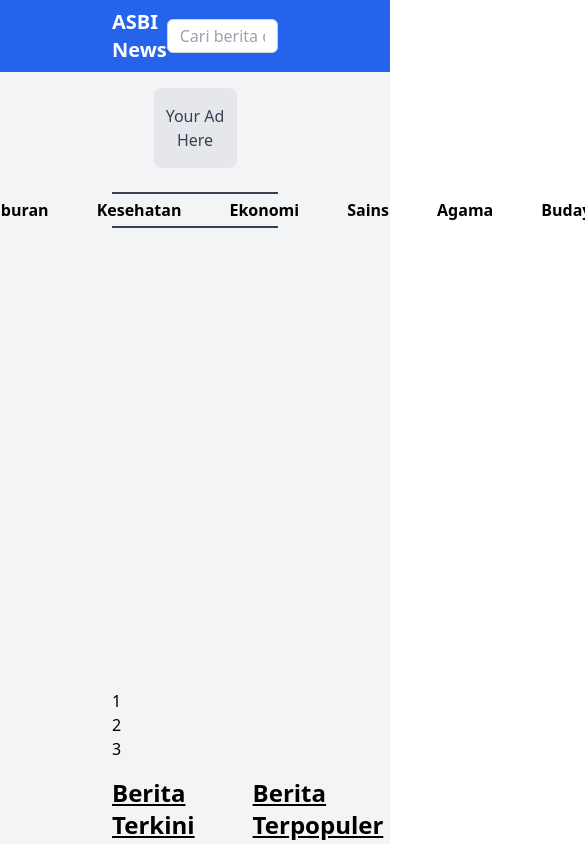
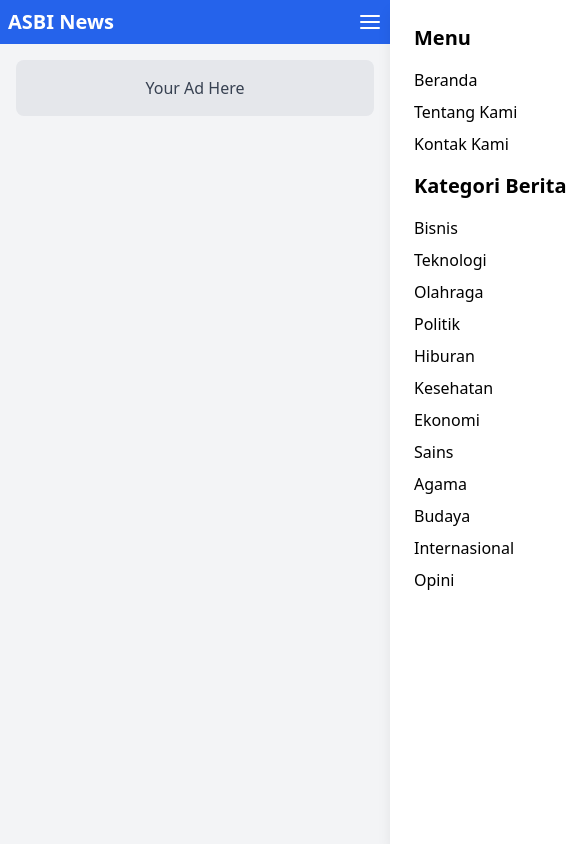
Before and after one commit to alvine998/asbi_news, a Next.js app: page / in a window 390 px wide. Shown: the top 844 px of the page, 585 px wide, since content can reach past the window. Built offline with nearby package versions, Linux system fonts and the light colour scheme.

Commit message:
responsive landing page

```diff
--- a/package.json
+++ b/package.json
@@ -14,6 +14,7 @@
     "@types/react-dom": "19.0.2",
     "autoprefixer": "10.4.20",
     "axios": "^1.7.9",
+    "lucide-react": "^0.469.0",
     "next": "15.1.3",
     "postcss": "8.4.49",
     "react": "19.0.0",
--- a/src/components/Slider.tsx
+++ b/src/components/Slider.tsx
@@ -41,7 +41,7 @@ const BannerSlider: React.FC = () => {
             <img
               src={banner.image}
               alt={`Banner ${banner.id}`}
-              className="w-full h-auto object-cover"
+              className="w-full lg:h-auto h-[200px] object-cover"
             />
           </Link>
         ))}
--- a/src/pages/index.tsx
+++ b/src/pages/index.tsx
@@ -1,10 +1,17 @@
 // pages/index.tsx
 import Input from "@/components/Input";
 import BannerSlider from "@/components/Slider";
+import { AlignJustifyIcon } from "lucide-react";
 import Head from "next/head";
 import Link from "next/link";
+import { useState } from "react";
 
 const Home = () => {
+  const [isOpen, setIsOpen] = useState<boolean>(false);
+
+  const toggleSidebar = () => {
+    setIsOpen(!isOpen);
+  };
   const categories: any[] = [
     { id: 1, name: "Bisnis" },
     { id: 2, name: "Teknologi" },
@@ -32,35 +39,92 @@ const Home = () => {
       </Head>
 
       {/* Header */}
-      <header className="bg-blue-600 text-white py-2 px-28">
+      <header className="bg-blue-600 text-white py-2 lg:px-28 px-2">
         <div className="container mx-auto flex justify-between items-center">
           <h1 className="text-xl font-bold">ASBI News</h1>
-          <nav className="space-x-4">
+          <nav className="space-x-4 lg:block hidden">
             <Input placeholder="Cari berita disini..." />
           </nav>
+          <button className="lg:hidden block" onClick={toggleSidebar}>
+            <AlignJustifyIcon size={24} color="white" />
+          </button>
+        </div>
+        {/* Sidebar */}
+        <div
+          className={`fixed top-0 right-0 h-full w-64 z-[999] bg-white text-black p-6 shadow-lg transform transition-transform duration-300 ${
+            isOpen ? "translate-x-0" : "translate-x-full"
+          }`}
+        >
+          <button className="absolute top-4 right-4" onClick={toggleSidebar}>
+            <svg
+              xmlns="http://www.w3.org/2000/svg"
+              className="h-6 w-6"
+              fill="none"
+              viewBox="0 0 24 24"
+              stroke="currentColor"
+            >
+              <path
+                strokeLinecap="round"
+                strokeLinejoin="round"
+                strokeWidth={2}
+                d="M6 18L18 6M6 6l12 12"
+              />
+            </svg>
+          </button>
+          <h2 className="text-xl font-bold mb-4">Menu</h2>
+          <ul>
+            <li className="mb-2">
+              <a href="#" className="hover:text-gray-700">
+                Beranda
+              </a>
+            </li>
+            <li className="mb-2">
+              <a href="#" className="hover:text-gray-700">
+                Tentang Kami
+              </a>
+            </li>
+            <li>
+              <a href="#" className="hover:text-gray-700">
+                Kontak Kami
+              </a>
+            </li>
+          </ul>
+          <h2 className="text-xl font-bold mb-4 mt-4">Kategori Berita</h2>
+          <ul>
+            {categories.map((category) => (
+              <li key={category.id} className="mb-2">
+                <Link
+                  href={`/category/${category.name}`}
+                  className="hover:text-gray-700"
+                >
+                  {category.name}
+                </Link>
+              </li>
+            ))}
+          </ul>
         </div>
       </header>
 
       {/* Main Content */}
-      <main className="container mx-auto py-4 px-28">
+      <main className="container mx-auto py-4 lg:px-28 px-4">
         {/* Ad Space */}
         <div className="w-full mb-6 flex justify-center items-center">
-          <div className="bg-gray-200 text-gray-700 text-center py-4 rounded-lg w-1/2">
+          <div className="bg-gray-200 text-gray-700 text-center py-4 rounded-lg lg:w-1/2 w-full">
             <p>Your Ad Here</p>
             {/* Replace with an actual ad script or image */}
           </div>
         </div>
-        <div className="mb-8 flex gap-4 justify-center items-center border-b-2 border-t-2 border-b-gray-700 border-t-gray-700">
+        <div className=" mb-8 lg:flex hidden lg:gap-4 gap-2 w-full justify-center items-center border-b-2 border-t-2 border-b-gray-700 border-t-gray-700 overflow-x-auto">
           {categories.map((category) => (
             <Link href={`/category/${category.name}`} key={category.id}>
-              <button className="text-black font-semibold px-4 py-1 rounded-md hover:text-blue-700 duration-200 transition-colors">
+              <button className="text-black font-semibold lg:px-4 px-0 py-1 rounded-md hover:text-blue-700 duration-200 transition-colors">
                 {category.name}
               </button>
             </Link>
           ))}
         </div>
         <BannerSlider />
-        <div className="mb-8 flex justify-between w-full mt-4 gap-6">
+        <div className="mb-8 flex lg:flex-row flex-col justify-between w-full mt-4 gap-6">
           {/* Column 1 */}
           <section className="w-full flex flex-col gap-4">
             <div>
@@ -139,7 +203,8 @@ const Home = () => {
           </section>
 
           {/* Column 2 */}
-          <section className="w-1/3">
+          <section className="lg:w-1/3 w-full">
+            <div>
               <h2 className="text-2xl font-semibold mb-4 underline">
                 Berita Terpopuler
               </h2>
@@ -206,6 +271,8 @@ const Home = () => {
                   </p>
                 </Link>
               </div>
+            </div>
+            <div className="mt-4"></div>
           </section>
         </div>
       </main>
```
Also changed, not shown: 1 other file (tests, documents, lock files or other folders). Lines whose indentation alone changed are shown as unchanged.
